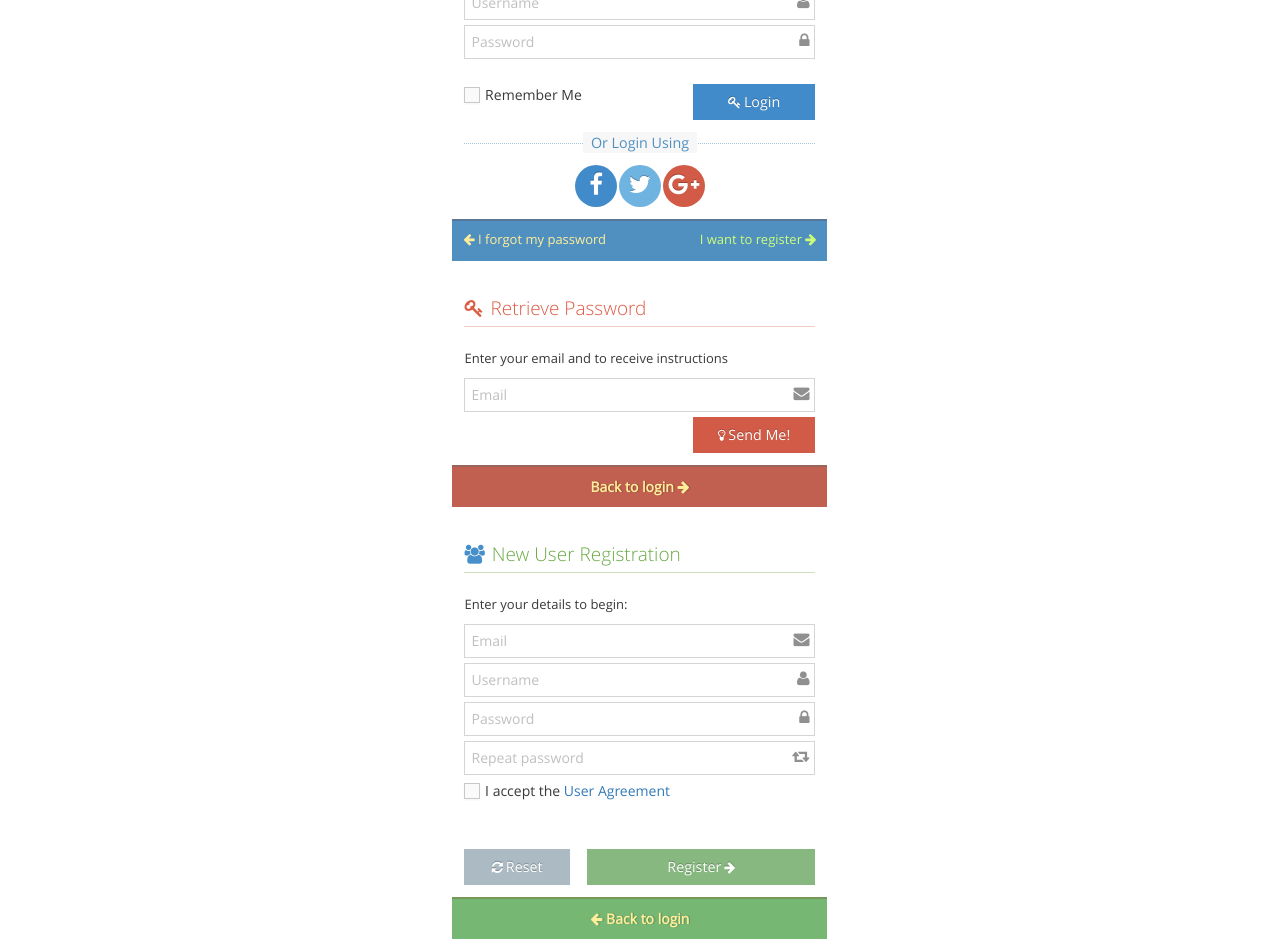
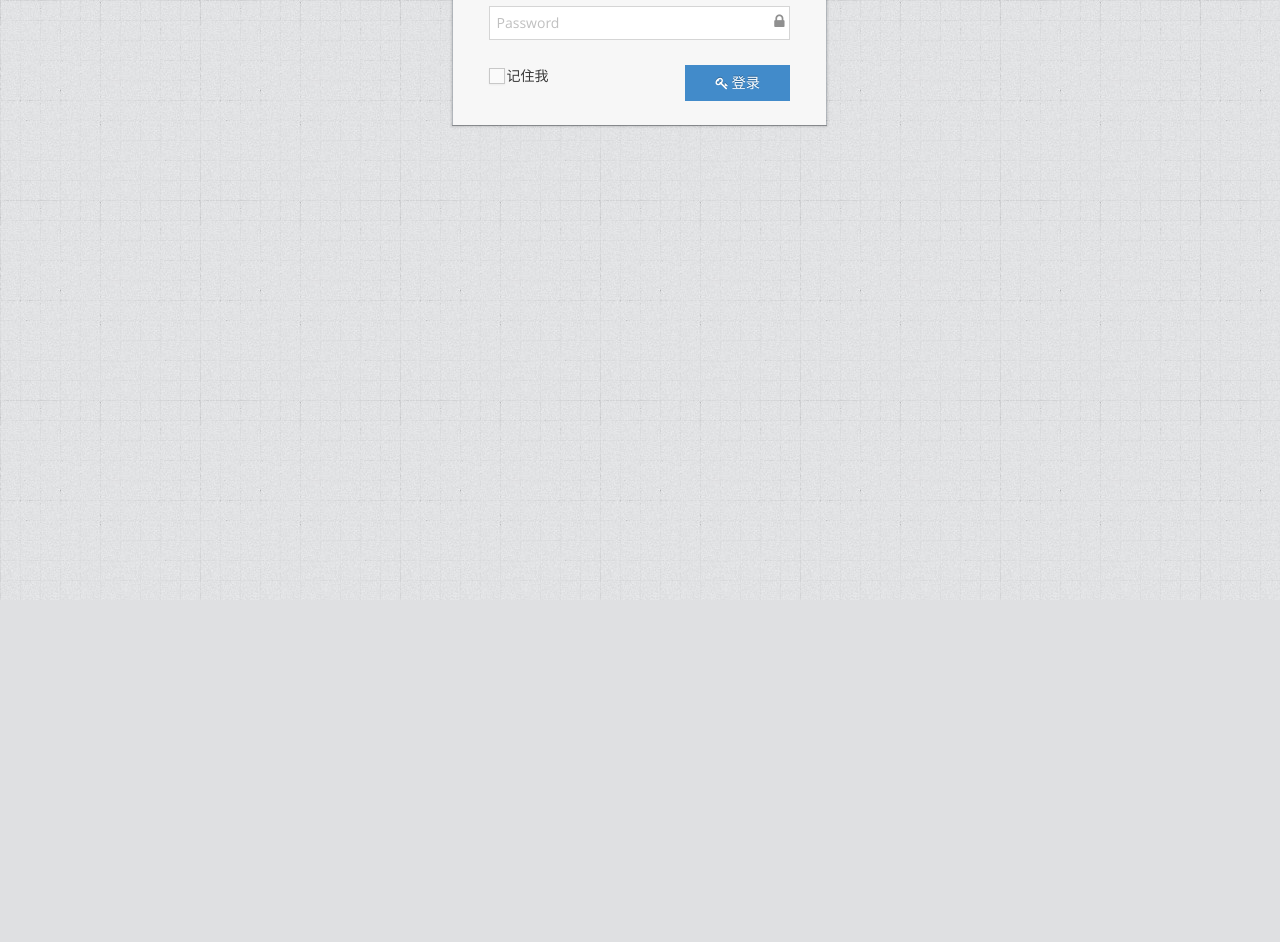
Before and after one commit to yxspring/course, a Vue app in the folder admin/: page / in a window 1280 px wide. Shown: the part 200-1142 px from the top of the page. After the commit the page ends 800 px from the top, so only its background shows below. Built offline with nearby package versions, Linux system fonts and the light colour scheme.

Commit message:
1.增加逻辑判断，避免vue.js误判

```diff
--- a/admin/public/index.html
+++ b/admin/public/index.html
@@ -29,37 +29,4 @@
     <div id="app"></div>
     <!-- built files will be auto injected -->
   </body>
-    <script>
-        jQuery(function($) {
-            $(document).on('click', '.toolbar a[data-target]', function(e) {
-                e.preventDefault();
-                var target = $(this).data('target');
-                $('.widget-box.visible').removeClass('visible');//hide others
-                $(target).addClass('visible');//show target
-            });
-        });
-        jQuery(function($) {
-            $('#btn-login-dark').on('click', function(e) {
-                $('body').attr('class', 'login-layout');
-                $('#id-text2').attr('class', 'white');
-                $('#id-company-text').attr('class', 'blue');
-
-                e.preventDefault();
-            });
-            $('#btn-login-light').on('click', function(e) {
-                $('body').attr('class', 'login-layout light-login');
-                $('#id-text2').attr('class', 'grey');
-                $('#id-company-text').attr('class', 'blue');
-
-                e.preventDefault();
-            });
-            $('#btn-login-blur').on('click', function(e) {
-                $('body').attr('class', 'login-layout blur-login');
-                $('#id-text2').attr('class', 'white');
-                $('#id-company-text').attr('class', 'light-blue');
-
-                e.preventDefault();
-            });
-        });
-    </script>
 </html>
--- a/admin/src/App.vue
+++ b/admin/src/App.vue
@@ -7,25 +7,19 @@
             <div class="center">
               <h1>
                 <i class="ace-icon fa fa-leaf green"></i>
-                <span class="red">Ace</span>
-                <span class="white" id="id-text2">Application</span>
+                <span class="red">控台登录</span>
               </h1>
-              <h4 class="blue" id="id-company-text">&copy; Company Name</h4>
             </div>
-
             <div class="space-6"></div>
-
             <div class="position-relative">
               <div id="login-box" class="login-box visible widget-box no-border">
                 <div class="widget-body">
                   <div class="widget-main">
                     <h4 class="header blue lighter bigger">
                       <i class="ace-icon fa fa-coffee green"></i>
-                      Please Enter Your Information
+                      请输入用户名和密码
                     </h4>
-
                     <div class="space-6"></div>
-
                     <form>
                       <fieldset>
                         <label class="block clearfix">
@@ -34,210 +28,38 @@
                                 <i class="ace-icon fa fa-user"></i>
                             </span>
                         </label>
-
                         <label class="block clearfix">
                               <span class="block input-icon input-icon-right">
                                   <input type="password" class="form-control" placeholder="Password" />
                                   <i class="ace-icon fa fa-lock"></i>
                               </span>
                         </label>
-
                         <div class="space"></div>
-
                         <div class="clearfix">
                           <label class="inline">
                             <input type="checkbox" class="ace" />
-                            <span class="lbl"> Remember Me</span>
+                            <span class="lbl">记住我</span>
                           </label>
-
                           <button type="button" class="width-35 pull-right btn btn-sm btn-primary">
                             <i class="ace-icon fa fa-key"></i>
-                            <span class="bigger-110">Login</span>
+                            <span class="bigger-110">登录</span>
                           </button>
                         </div>
-
                         <div class="space-4"></div>
                       </fieldset>
                     </form>
-
-                    <div class="social-or-login center">
-                      <span class="bigger-110">Or Login Using</span>
                   </div>
-
-                    <div class="space-6"></div>
-
-                    <div class="social-login center">
-                      <a class="btn btn-primary">
-                        <i class="ace-icon fa fa-facebook"></i>
-                      </a>
-
-                      <a class="btn btn-info">
-                        <i class="ace-icon fa fa-twitter"></i>
-                      </a>
-
-                      <a class="btn btn-danger">
-                        <i class="ace-icon fa fa-google-plus"></i>
-                      </a>
                 </div>
               </div><!-- /.widget-main -->
-
-                  <div class="toolbar clearfix">
-                    <div>
-                      <a href="#" data-target="#forgot-box" class="forgot-password-link">
-                        <i class="ace-icon fa fa-arrow-left"></i>
-                        I forgot my password
-                      </a>
+            </div><!-- /.widget-body -->
+          </div><!-- /.login-box -->
         </div>
-
-                    <div>
-                      <a href="#" data-target="#signup-box" class="user-signup-link">
-                        I want to register
-                        <i class="ace-icon fa fa-arrow-right"></i>
-                      </a>
-                    </div>
+      </div><!-- /.widget-main -->
     </div>
   </div><!-- /.widget-body -->
-              </div><!-- /.login-box -->
-
-              <div id="forgot-box" class="forgot-box widget-box no-border">
-                <div class="widget-body">
-                  <div class="widget-main">
-                    <h4 class="header red lighter bigger">
-                      <i class="ace-icon fa fa-key"></i>
-                      Retrieve Password
-                    </h4>
-
-                    <div class="space-6"></div>
-                    <p>
-                      Enter your email and to receive instructions
-                    </p>
-
-                    <form>
-                      <fieldset>
-                        <label class="block clearfix">
-														<span class="block input-icon input-icon-right">
-															<input type="email" class="form-control" placeholder="Email" />
-															<i class="ace-icon fa fa-envelope"></i>
-														</span>
-                        </label>
-
-                        <div class="clearfix">
-                          <button type="button" class="width-35 pull-right btn btn-sm btn-danger">
-                            <i class="ace-icon fa fa-lightbulb-o"></i>
-                            <span class="bigger-110">Send Me!</span>
-                          </button>
-                        </div>
-                      </fieldset>
-                    </form>
-                  </div><!-- /.widget-main -->
-
-                  <div class="toolbar center">
-                    <a href="#" data-target="#login-box" class="back-to-login-link">
-                      Back to login
-                      <i class="ace-icon fa fa-arrow-right"></i>
-                    </a>
-                  </div>
-                </div><!-- /.widget-body -->
-              </div><!-- /.forgot-box -->
-
-              <div id="signup-box" class="signup-box widget-box no-border">
-                <div class="widget-body">
-                  <div class="widget-main">
-                    <h4 class="header green lighter bigger">
-                      <i class="ace-icon fa fa-users blue"></i>
-                      New User Registration
-                    </h4>
-
-                    <div class="space-6"></div>
-                    <p> Enter your details to begin: </p>
-
-                    <form>
-                      <fieldset>
-                        <label class="block clearfix">
-														<span class="block input-icon input-icon-right">
-															<input type="email" class="form-control" placeholder="Email" />
-															<i class="ace-icon fa fa-envelope"></i>
-														</span>
-                        </label>
-
-                        <label class="block clearfix">
-														<span class="block input-icon input-icon-right">
-															<input type="text" class="form-control" placeholder="Username" />
-															<i class="ace-icon fa fa-user"></i>
-														</span>
-                        </label>
-
-                        <label class="block clearfix">
-														<span class="block input-icon input-icon-right">
-															<input type="password" class="form-control" placeholder="Password" />
-															<i class="ace-icon fa fa-lock"></i>
-														</span>
-                        </label>
-
-                        <label class="block clearfix">
-														<span class="block input-icon input-icon-right">
-															<input type="password" class="form-control" placeholder="Repeat password" />
-															<i class="ace-icon fa fa-retweet"></i>
-														</span>
-                        </label>
-
-                        <label class="block">
-                          <input type="checkbox" class="ace" />
-                          <span class="lbl">
-															I accept the
-															<a href="#">User Agreement</a>
-														</span>
-                        </label>
-
-                        <div class="space-24"></div>
-
-                        <div class="clearfix">
-                          <button type="reset" class="width-30 pull-left btn btn-sm">
-                            <i class="ace-icon fa fa-refresh"></i>
-                            <span class="bigger-110">Reset</span>
-                          </button>
-
-                          <button type="button" class="width-65 pull-right btn btn-sm btn-success">
-                            <span class="bigger-110">Register</span>
-
-                            <i class="ace-icon fa fa-arrow-right icon-on-right"></i>
-                          </button>
-                        </div>
-                      </fieldset>
-                    </form>
-                  </div>
-
-                  <div class="toolbar center">
-                    <a href="#" data-target="#login-box" class="back-to-login-link">
-                      <i class="ace-icon fa fa-arrow-left"></i>
-                      Back to login
-                    </a>
-                  </div>
-                </div><!-- /.widget-body -->
-              </div><!-- /.signup-box -->
-            </div><!-- /.position-relative -->
-
-            <div class="navbar-fixed-top align-right">
-              <br />
-              &nbsp;
-              <a id="btn-login-dark" href="#">Dark</a>
-              &nbsp;
-              <span class="blue">/</span>
-              &nbsp;
-              <a id="btn-login-blur" href="#">Blur</a>
-              &nbsp;
-              <span class="blue">/</span>
-              &nbsp;
-              <a id="btn-login-light" href="#">Light</a>
-              &nbsp; &nbsp; &nbsp;
-            </div>
-          </div>
-        </div><!-- /.col -->
-      </div><!-- /.row -->
-    </div><!-- /.main-content -->
-  </div>
 </template>
 <script>
+  $('body').attr('class', 'login-layout light-login');
 export default {
   name: 'App'
 }
```
Also changed, not shown: admin/.eslintrc.js (added). Lines whose indentation alone changed are shown as unchanged.
